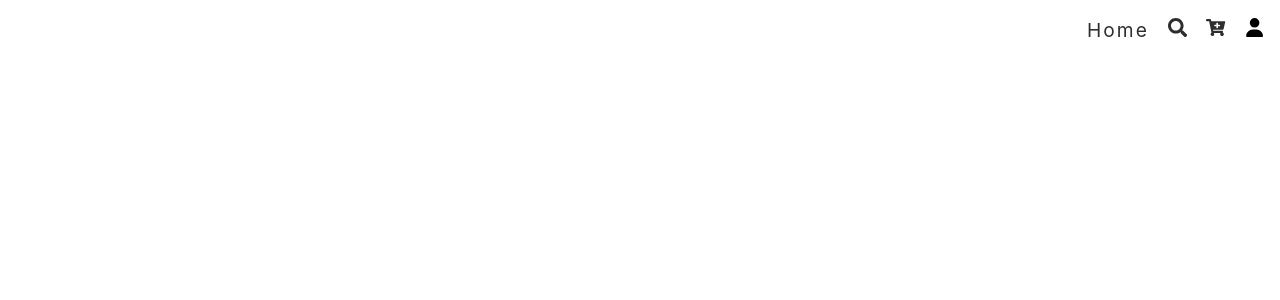
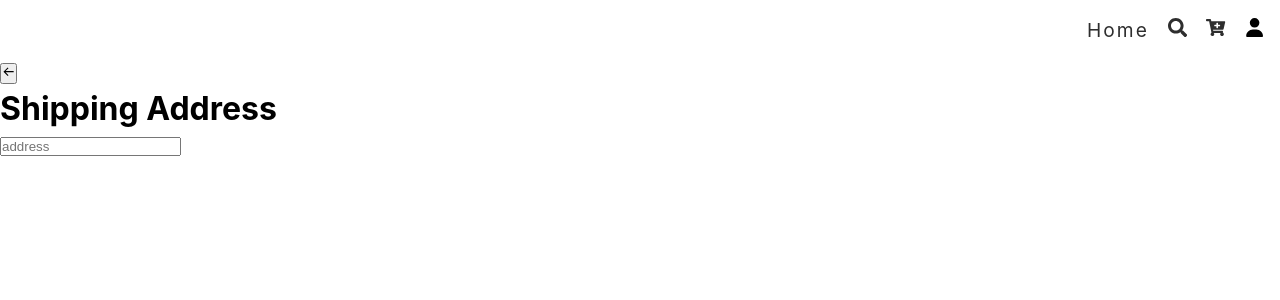
Before and after one commit to 7vTr0x7/E-Commerce, a React (Vite) app in the folder front-end/: page /shipping in a window 1280 px wide. Before the commit this address had no page. Shown: the top 300 px of the page. Built offline with nearby package versions, Linux system fonts and the light colour scheme.

Commit message:
Shipping

```diff
--- a/front-end/src/App.tsx
+++ b/front-end/src/App.tsx
@@ -7,6 +7,7 @@ import Header from "./components/Header";
 const Home = lazy(() => import("./pages/home"));
 const Search = lazy(() => import("./pages/search"));
 const Cart = lazy(() => import("./pages/cart"));
+const Shipping = lazy(() => import("./pages/shipping"));
 
 const Dashboard = lazy(() => import("./pages/admin/dashboard"));
 const Products = lazy(() => import("./pages/admin/products"));
@@ -36,6 +37,11 @@ const App = () => {
           <Route path="/" element={<Home />} />
           <Route path="/search" element={<Search />} />
           <Route path="/cart" element={<Cart />} />
+
+          <Route>
+            <Route path="/shipping" element={<Shipping />} />
+          </Route>
+
           <Route
           // element={
           //   <ProtectedRoute
--- /dev/null
+++ b/front-end/src/pages/shipping.tsx
@@ -0,0 +1,35 @@
+import { ChangeEvent, useState } from "react";
+import { BiArrowBack } from "react-icons/bi";
+
+const Shipping = () => {
+  const [shippingInfo, setShippingInfo] = useState({
+    address: "",
+    city: "",
+    state: "",
+    county: "",
+    pinCode: "",
+  });
+
+  const changeHandler = (e: ChangeEvent<HTMLInputElement>) => {};
+
+  return (
+    <div className="shipping">
+      <button>
+        <BiArrowBack />
+      </button>
+
+      <form>
+        <h1>Shipping Address</h1>
+        <input
+          type="text"
+          name="address"
+          placeholder="address"
+          value={shippingInfo.address}
+          onChange={(e) => changeHandler(e.target.value)}
+        />
+      </form>
+    </div>
+  );
+};
+
+export default Shipping;
```
